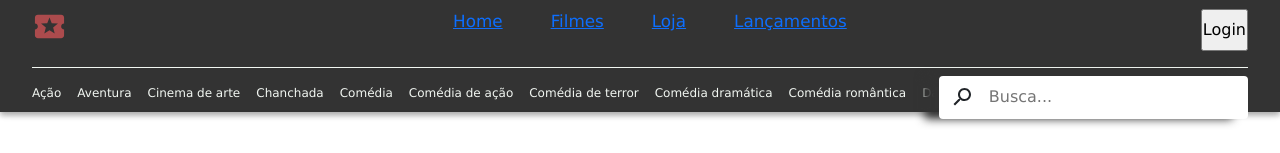
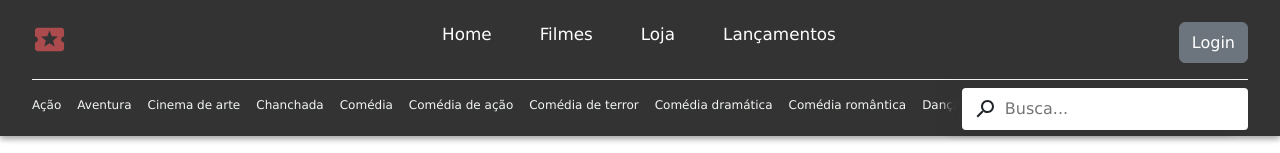
Before and after one commit to plfmoura/SquadProject-primeFilmes, a React (Vite) app: page / in a window 1280 px wide. Shown: the top 153 px of the page. Built offline with nearby package versions, Linux system fonts and the light colour scheme; no server answers.

Commit message:
alter(navBar)map key property/bootstrap to login btn

```diff
--- /dev/null
+++ b/src/components/NavBar/ButtonComponent/index.jsx
@@ -0,0 +1,7 @@
+import Button from 'react-bootstrap/Button';
+
+function ButtonComponent({ variant, value}) {
+  return ( <Button variant={variant}>{value}</Button> )
+}
+
+export default ButtonComponent;
--- a/src/components/NavBar/index.jsx
+++ b/src/components/NavBar/index.jsx
@@ -2,6 +2,7 @@ import { Search } from '@mui/icons-material'
 import LocalActivityIcon from '@mui/icons-material/LocalActivity';
 import React from 'react'
 import { NavLink } from 'react-router-dom';
+import ButtonComponent from './ButtonComponent';
 import style from './navBar.module.css'
 
 const filmes = ["Ação",
@@ -37,18 +38,18 @@ export default function NavBar() {
       <div className={style.firstContent}>
         <LocalActivityIcon fontSize='large' className={style.ticketLogo}/>
         <ul className={style.menuNavigation}>
-          <li className="menuItem"><NavLink to="/"end>Home</NavLink></li>
-          <li className="menuItem"><NavLink to="/filmes" end>Filmes</NavLink></li>
-          <li className="menuItem"><NavLink to="/loja" end>Loja</NavLink></li>
-          <li className="menuItem"><NavLink to="/lancamentos" end>Lançamentos</NavLink></li>
+          <li><NavLink className={style.menuItem} to="/" end>Home</NavLink></li>
+          <li><NavLink className={style.menuItem} to="/filmes" end>Filmes</NavLink></li>
+          <li><NavLink className={style.menuItem} to="/loja" end>Loja</NavLink></li>
+          <li><NavLink className={style.menuItem} to="/lancamentos" end>Lançamentos</NavLink></li>
         </ul>
-        <input type="button" value="Login" />
+      <ButtonComponent variant={"secondary"} value={"Login"} />
       </div>
       <div className={style.secondContent}>
           <div className={style.filmesAtalho}>
             {
-              filmes.map(( item ) =>
-                <p>{item}</p>
+              filmes.map(( item, id ) =>
+                <p key={id}>{item}</p>
               )
             }
           </div>
--- a/src/components/NavBar/navBar.module.css
+++ b/src/components/NavBar/navBar.module.css
@@ -3,7 +3,7 @@
     position: fixed;
     z-index: 999;
     width: 100vw;
-    height: 7rem;
+    height: 8.5rem;
     display: flex;
     flex-direction: column;
     justify-content: center;
@@ -59,11 +59,12 @@
     display: flex;
 }
 
-.menuNavigation li {
+.menuItem {
     margin-inline: 1.5rem;
     font-size: 1.05rem;
     color: #fff;
     cursor: pointer;
+    text-decoration: none;
 }
 
 .searchContainer {
@@ -72,13 +73,13 @@
     border-radius: .25rem;
     display: flex;
     align-items: center;
+    justify-content: center;
     box-shadow: #333 -15px 0px 10px 0px
 }
 
 .searchContainer input {
     border: none;
     outline: 0;
-    padding: .4rem;
-    padding-right: 3.5rem;
+    padding-right: 2.5rem;
     margin-left: .5rem;
 }
--- a/src/routes/Home/Home.jsx
+++ b/src/routes/Home/Home.jsx
@@ -35,7 +35,7 @@ export default function Home() {
         <div className={style.filmesContent}>
           {
             movies.map(( item, key ) =>
-            <HomeCard title={item.nome} image={item.img[0]} id={key +1} />
+            <HomeCard title={item.nome} image={item.img[0]} id={key +1} key={key} />
             )
           }
         <p>Ver mais...</p>
```
